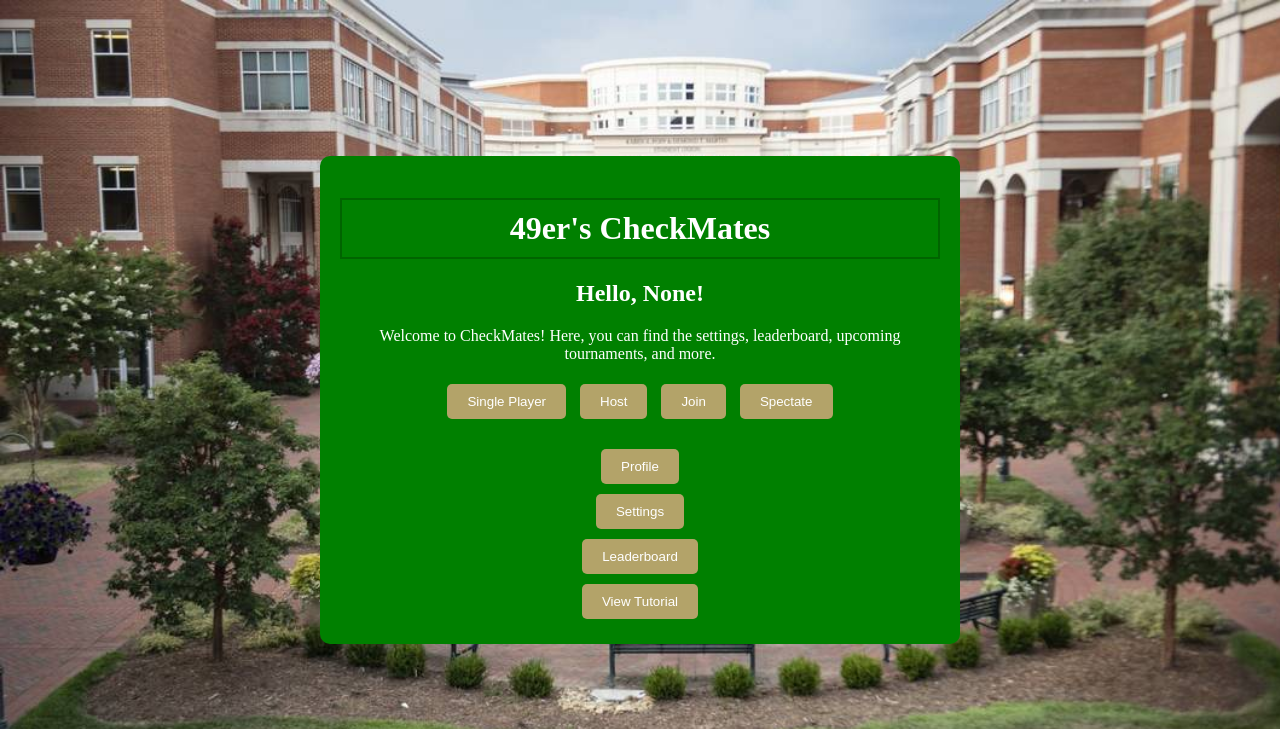
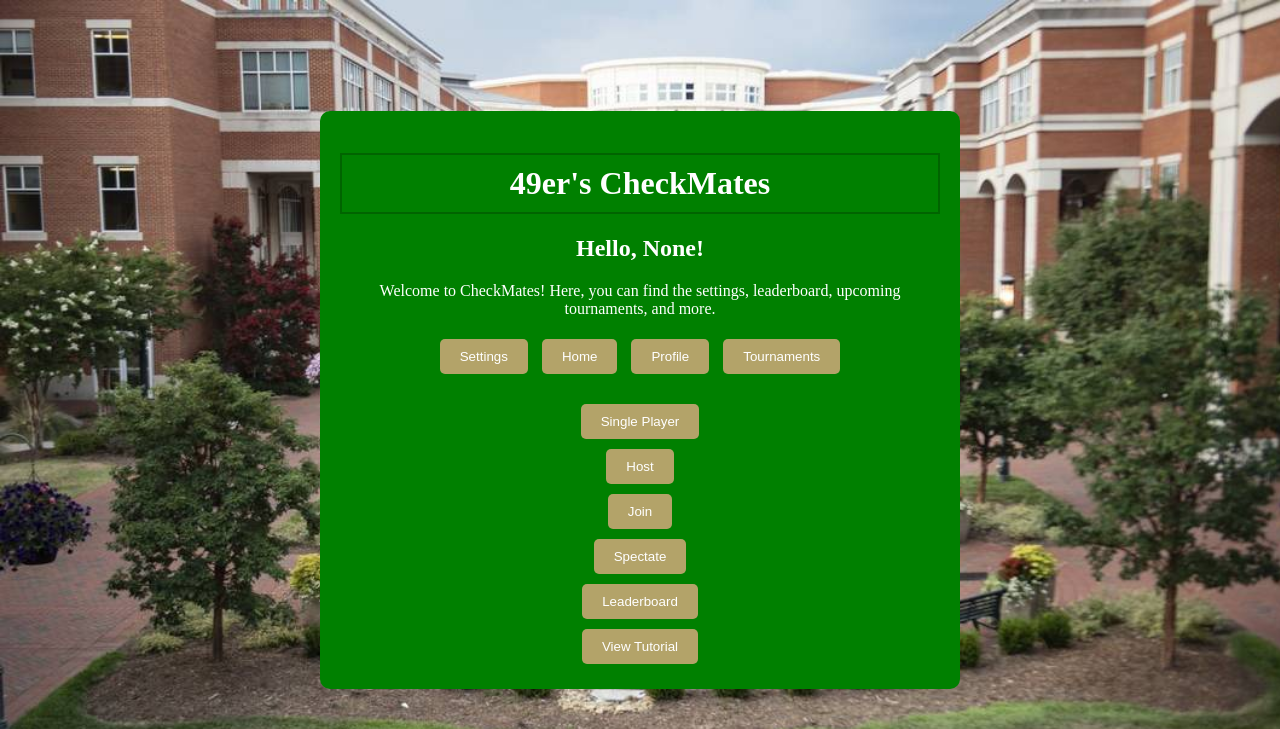
Before and after one commit to SeanDaBlack/checkmasters, a Flask app: page /home in a window 1280 px wide. Shown: the top 729 px of the page. Run offline with Flask 2, Linux system fonts and the light colour scheme.

Commit message:
added leaderboard, win/loss record

```diff
--- a/templates/game.html
+++ b/templates/game.html
@@ -14,7 +14,7 @@
 
 
 </head>
-<body style="background:url('../static/images/uncc1.jpg'); background-size:cover; background-repeat:no-repeat">
+<body>
     <div class="checkers">
         {% include "player1.html" %}
     </div>
--- a/templates/home.html
+++ b/templates/home.html
@@ -12,16 +12,18 @@
             <h2>Hello, {{ user_name }}!</h2>
             <p>Welcome to CheckMates! Here, you can find the settings, leaderboard, upcoming tournaments, and more.</p>
             <div class="horizontal-buttons">
+                <a href="/settings"><button class="button settings-button">Settings</button></a>
+                <a href="/home"><button class="button home-button">Home</button></a>
+                <a href="/profile"><button class="button profile-button">Profile</button></a>
+                <a href="tournaments"><button class="button tournaments-button">Tournaments</button></a>
+            </div>
+        </div>
+        <div class="navigation">
+            <div class="vertical-buttons">
                 <a href="/1player"><button class="button singlePlayer-button">Single Player</button></a>
                 <a href="/host"><button class="button player1-button">Host</button></a>
                 <a href="/join"><button class="button player2-button">Join</button></a>
                 <a href="/spectate"><button class="button spectate-button">Spectate</button></a>
-            </div>
-        </div>
-        <div class="navigation">
-            <div class="vertical-buttons">
-                <a href="/profile"><button class="button profile-button">Profile</button></a>
-                <a href="/settings"><button class="button settings-button">Settings</button></a>
                 <a href="/leaderboard"><button class="button leaderboard-button">Leaderboard</button></a>
                 <button class="button tutorial-button" id="tutorialButton" onclick="openTutorialModal()">View Tutorial</button>
             </div>
--- a/templates/settings.html
+++ b/templates/settings.html
@@ -11,7 +11,7 @@
 
   </head>
 
-  <body style="background:url('../static/images/uncc1.jpg'); background-size:cover; background-repeat:no-repeat">
+  <body>
 
     <div class="container">
 
```
